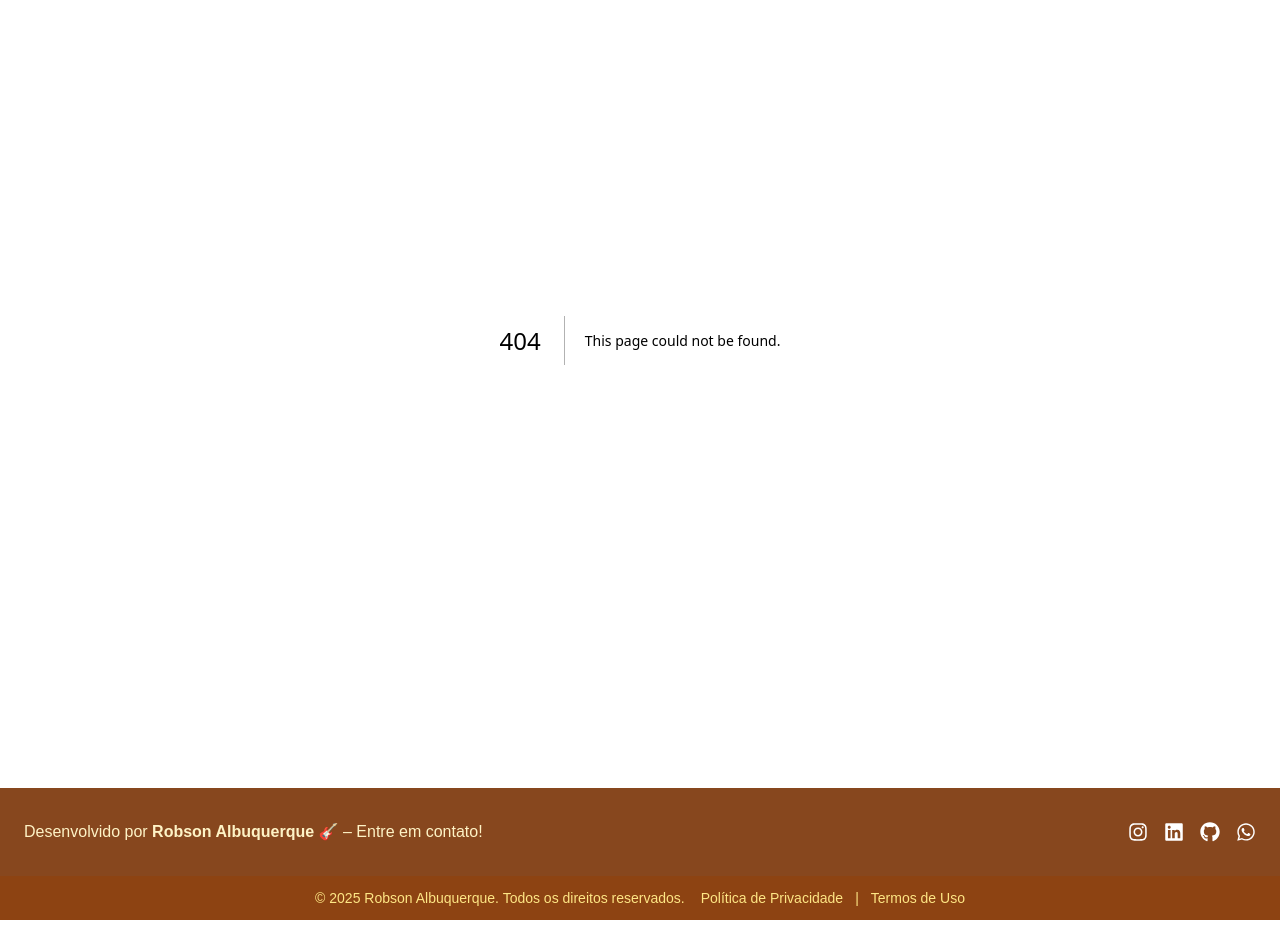
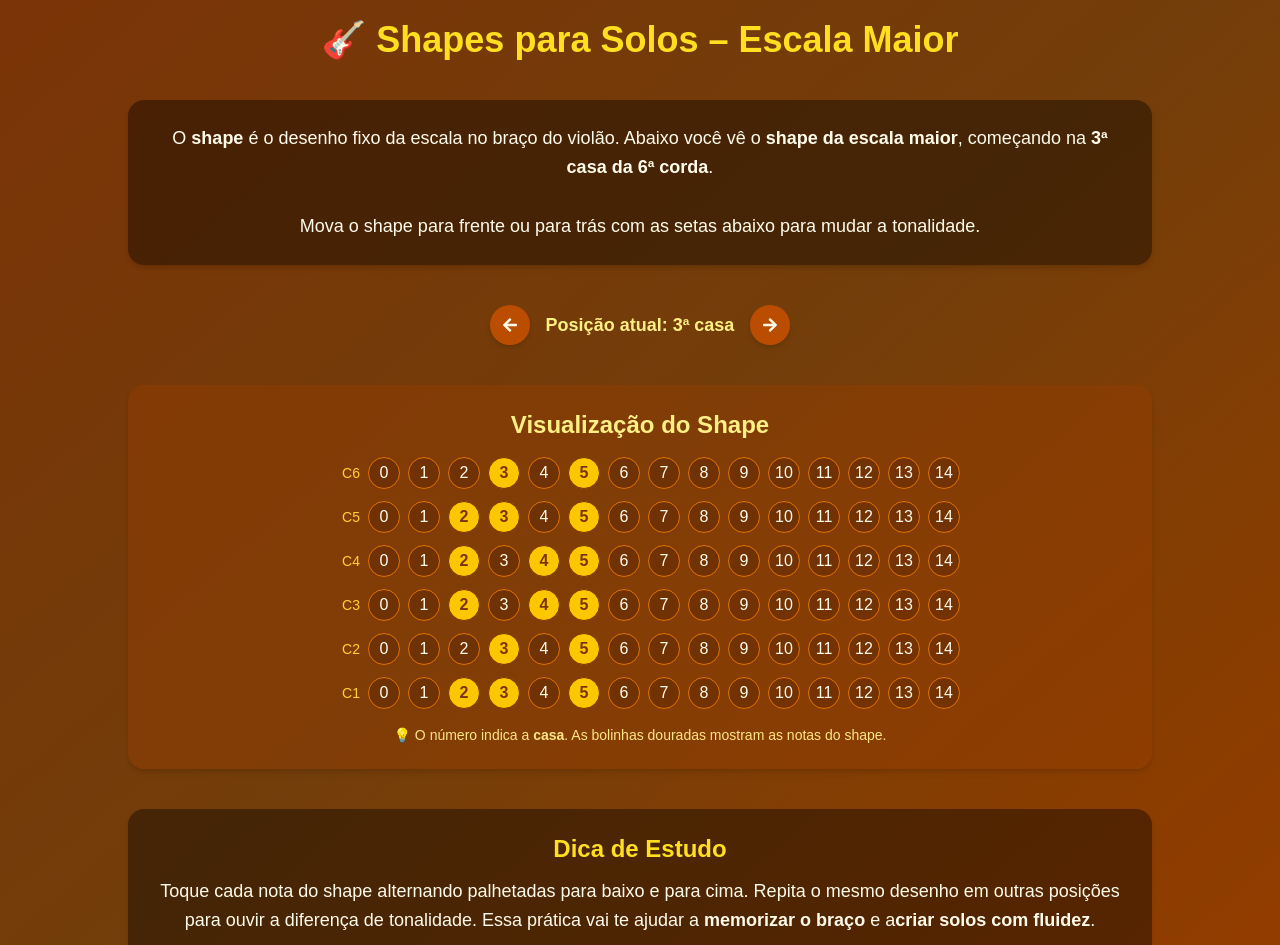
Before and after one commit to robsonalbuquerquedev/learningguitar, a Next.js app: page /shapes-solos in a window 1280 px wide. Before the commit this address had no page. Shown: the part 140-1085 px from the top of the page. Before the commit the page ends 1060 px from the top, so only its background shows below. Built offline with nearby package versions, Linux system fonts and the light colour scheme.

Commit message:
feat: adicionar rota shapes-solos

```diff
--- /dev/null
+++ b/src/app/shapes-solos/page.tsx
@@ -0,0 +1,125 @@
+"use client";
+
+import { useState } from "react";
+import { motion } from "framer-motion";
+import { FaArrowLeft, FaArrowRight } from "react-icons/fa";
+
+export default function ShapesSolos() {
+    const [posicao, setPosicao] = useState(3); // começa na 3ª casa (G)
+
+    // Shape da escala maior (em relação à casa inicial)
+    const shape = [
+        { corda: 6, casas: [0, 2] },
+        { corda: 5, casas: [-1, 0, 2] },
+        { corda: 4, casas: [-1, 1, 2] },
+        { corda: 3, casas: [-1, 1, 2] },
+        { corda: 2, casas: [0, 2] },
+        { corda: 1, casas: [-1, 0, 2] },
+    ];
+
+    const handleMover = (dir: "esquerda" | "direita") => {
+        setPosicao((prev) => Math.max(1, prev + (dir === "direita" ? 1 : -1)));
+    };
+
+    return (
+        <main className="min-h-screen bg-gradient-to-br from-amber-900 via-yellow-900 to-amber-800 text-amber-50 py-20 px-6">
+            <div className="max-w-5xl mx-auto space-y-10">
+
+                {/* 🎸 Título */}
+                <motion.h1
+                    initial={{ opacity: 0, y: -30 }}
+                    animate={{ opacity: 1, y: 0 }}
+                    transition={{ duration: 0.6 }}
+                    className="text-4xl font-bold text-center text-yellow-300"
+                >
+                    🎸 Shapes para Solos – Escala Maior
+                </motion.h1>
+
+                {/* 📖 Explicação */}
+                <p className="text-lg leading-relaxed text-center bg-black/40 p-6 rounded-2xl shadow-md">
+                    O <strong>shape</strong> é o desenho fixo da escala no braço do violão.
+                    Abaixo você vê o <strong>shape da escala maior</strong>, começando na{" "}
+                    <strong>{posicao}ª casa da 6ª corda</strong>.
+                    <br /><br />
+                    Mova o shape para frente ou para trás com as setas abaixo para mudar a tonalidade.
+                </p>
+
+                {/* 🎚️ Controle de posição */}
+                <div className="flex justify-center items-center gap-4">
+                    <button
+                        onClick={() => handleMover("esquerda")}
+                        className="p-3 bg-amber-700 hover:bg-amber-800 rounded-full shadow-md transition cursor-pointer"
+                    >
+                        <FaArrowLeft />
+                    </button>
+                    <span className="text-lg font-semibold text-yellow-200">
+                        Posição atual: {posicao}ª casa
+                    </span>
+                    <button
+                        onClick={() => handleMover("direita")}
+                        className="p-3 bg-amber-700 hover:bg-amber-800 rounded-full shadow-md transition cursor-pointer"
+                    >
+                        <FaArrowRight />
+                    </button>
+                </div>
+
+                {/* 🎶 Braço do violão */}
+                <motion.div
+                    initial={{ opacity: 0 }}
+                    animate={{ opacity: 1 }}
+                    transition={{ duration: 1 }}
+                    className="bg-amber-800/40 p-6 rounded-2xl shadow-md overflow-x-auto"
+                >
+                    <h2 className="text-2xl font-semibold text-yellow-200 mb-4 text-center">
+                        Visualização do Shape
+                    </h2>
+
+                    {/* Grid das cordas e casas */}
+                    <div className="grid grid-rows-6 gap-3 text-center">
+                        {shape.map((linha, i) => (
+                            <div key={i} className="flex items-center justify-center gap-2">
+                                <span className="text-sm text-amber-300 w-10 text-right">C{linha.corda}</span>
+                                <div className="flex gap-2 overflow-x-auto">
+                                    {Array.from({ length: 15 }, (_, casa) => {
+                                        const ativo = linha.casas.includes(casa - posicao);
+                                        return (
+                                            <div
+                                                key={casa}
+                                                className={`w-8 h-8 flex items-center justify-center rounded-full border ${ativo
+                                                    ? "bg-yellow-400 text-amber-900 font-bold"
+                                                    : "border-amber-600 bg-amber-950/30"
+                                                    }`}
+                                            >
+                                                {casa}
+                                            </div>
+                                        );
+                                    })}
+                                </div>
+                            </div>
+                        ))}
+                    </div>
+
+                    <p className="text-center text-sm mt-4 text-amber-200">
+                        💡 O número indica a <strong>casa</strong>. As bolinhas douradas mostram as notas do shape.
+                    </p>
+                </motion.div>
+
+                {/* 💬 Dica final */}
+                <motion.div
+                    initial={{ opacity: 0 }}
+                    animate={{ opacity: 1 }}
+                    transition={{ duration: 1, delay: 0.4 }}
+                    className="bg-black/40 p-6 rounded-2xl shadow-md text-center"
+                >
+                    <h3 className="text-2xl font-semibold text-yellow-300 mb-3">Dica de Estudo</h3>
+                    <p className="text-lg leading-relaxed">
+                        Toque cada nota do shape alternando palhetadas para baixo e para cima.
+                        Repita o mesmo desenho em outras posições para ouvir a diferença de tonalidade.
+                        Essa prática vai te ajudar a <strong>memorizar o braço</strong> e a
+                        <strong>criar solos com fluidez</strong>.
+                    </p>
+                </motion.div>
+            </div>
+        </main>
+    );
+}
```
